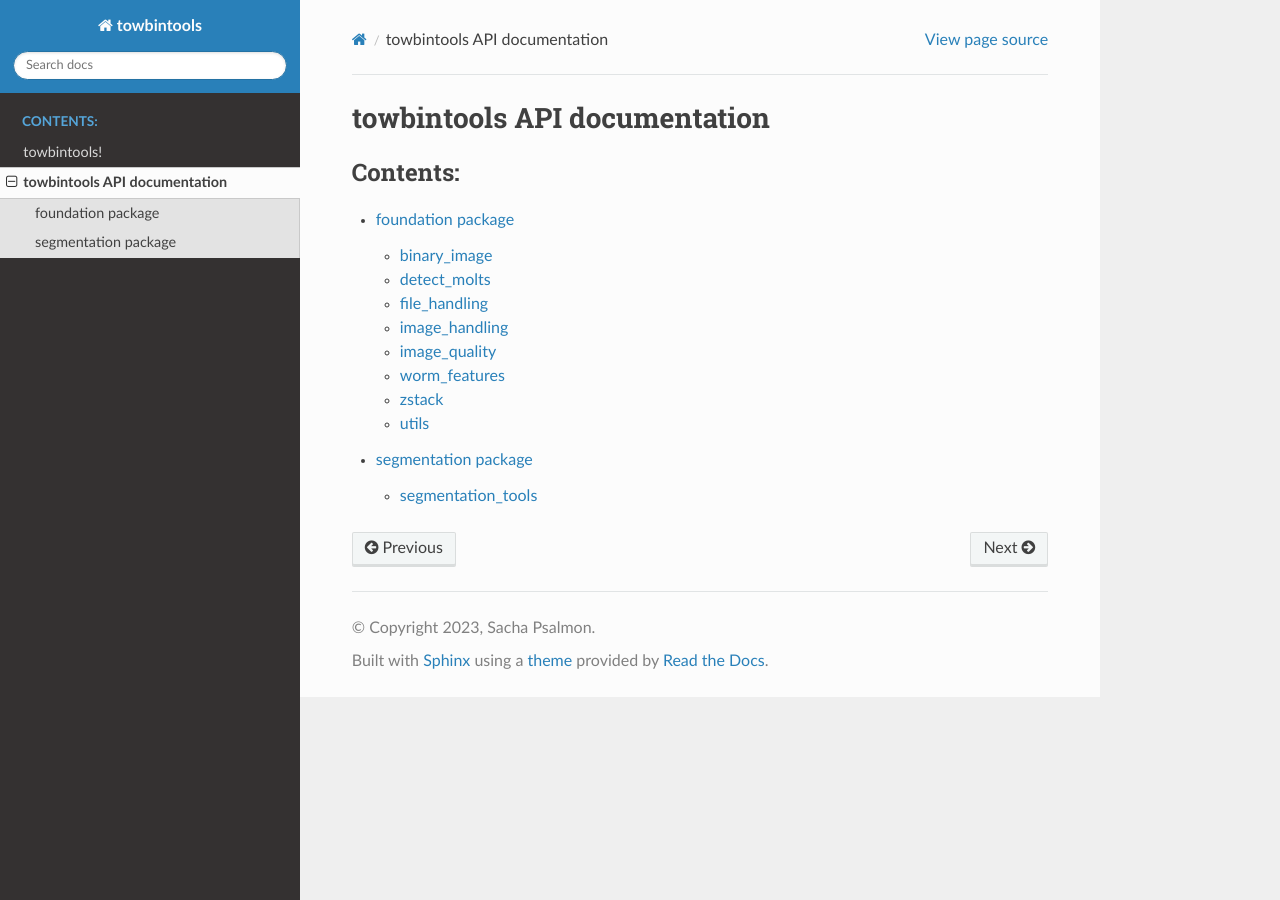
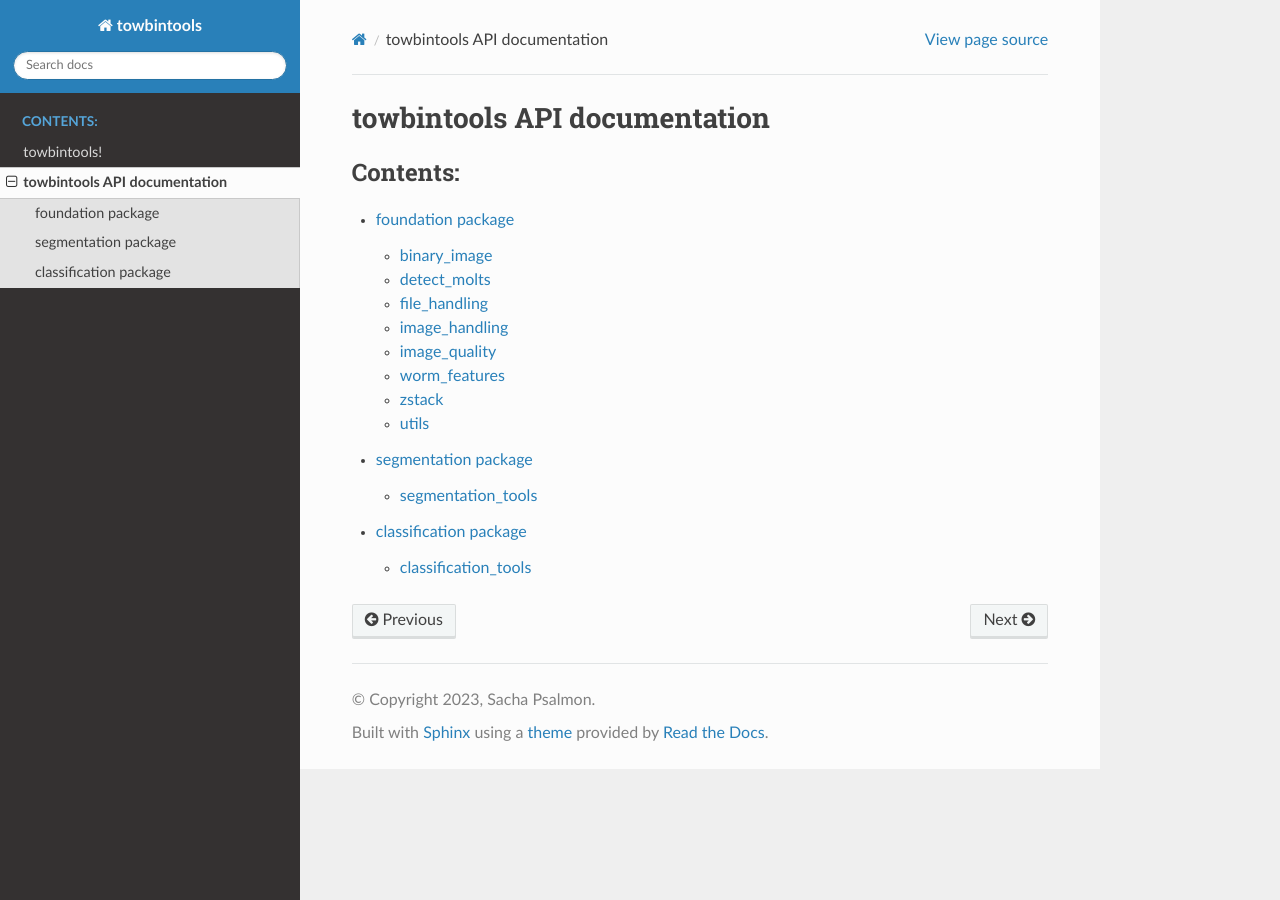
Before and after one commit to spsalmon/towbintools, a Sphinx documentation site: the page built from docs/source/towbintools.rst, in a window 1280 px wide. Built offline with Sphinx 7.4.7 and the Read the Docs theme 2.0.0, drawn with Linux system fonts in a browser that asks for light colours.

Commit message:
updated doc

```diff
--- a/docs/source/towbintools.rst
+++ b/docs/source/towbintools.rst
@@ -7,3 +7,4 @@ towbintools API documentation
 
    towbintools_foundation
    towbintools_segmentation
+   towbintools_classification
--- /dev/null
+++ b/docs/source/towbintools_classification.rst
@@ -0,0 +1,10 @@
+classification package
+======================
+
+classification_tools
+------------------
+
+.. automodule:: towbintools.classification.classification_tools
+   :members:
+   :undoc-members:
+   :show-inheritance:
```
